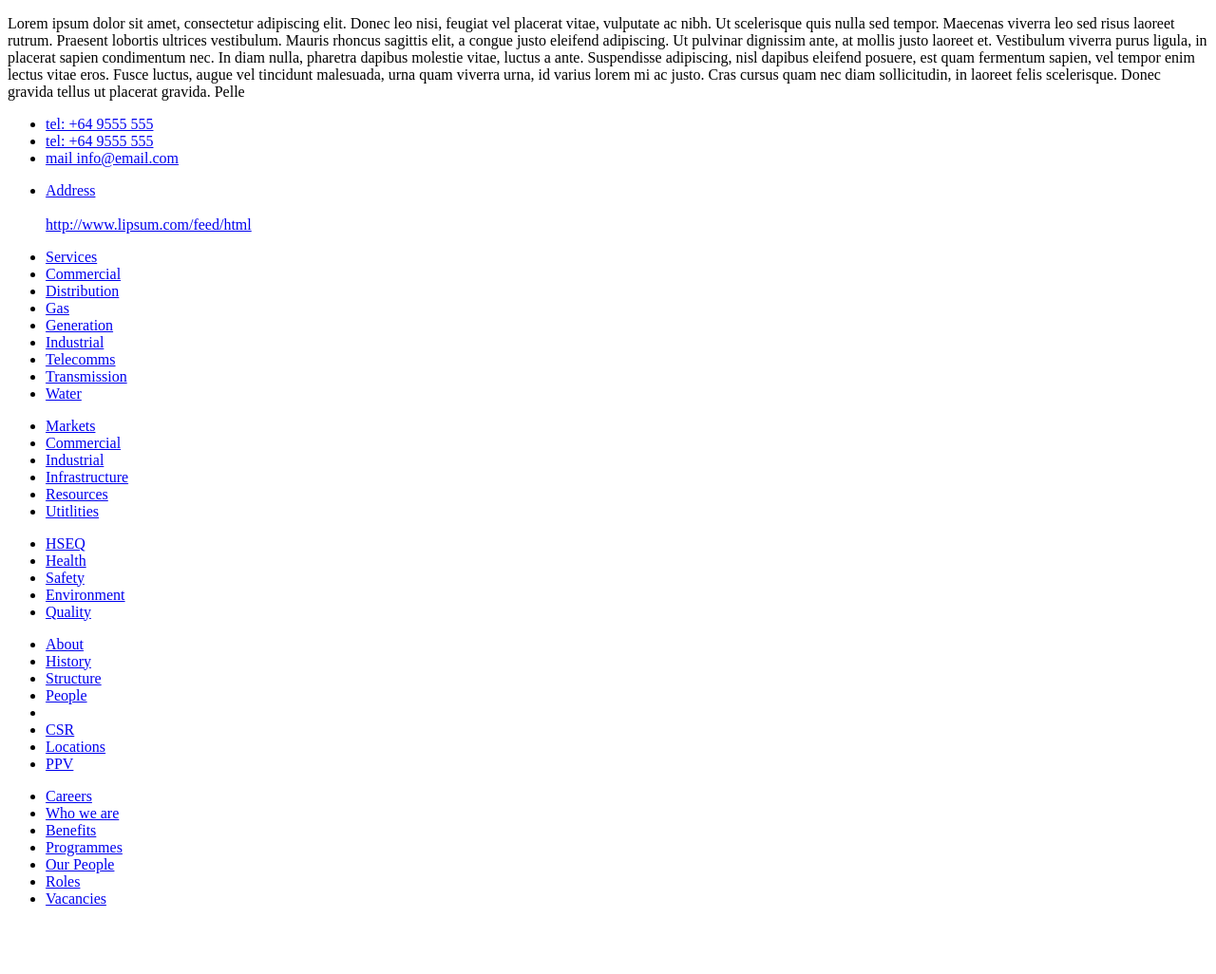
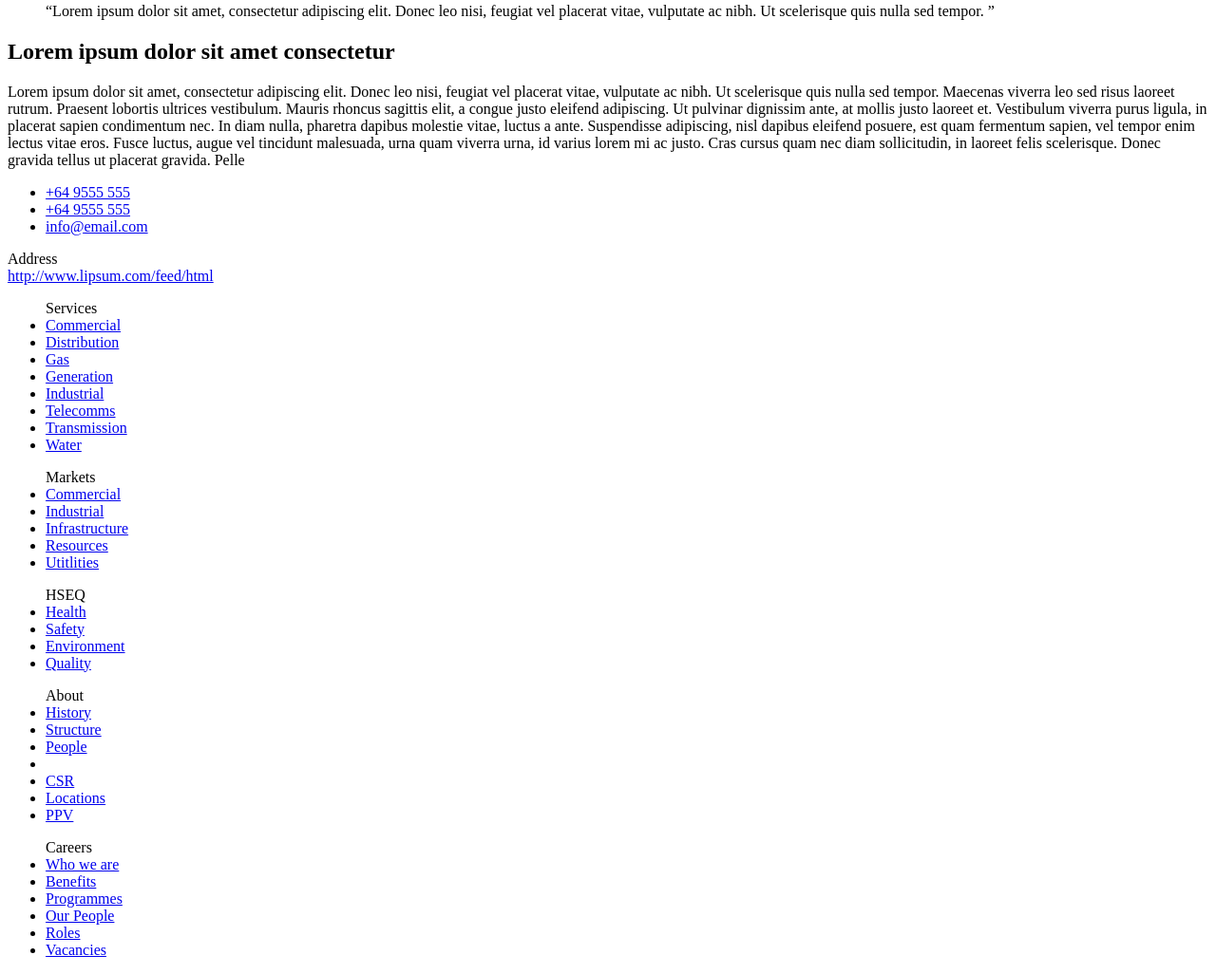
Before and after one commit to aleksandrnonik/OrganicFree, a plain HTML site: page index.html in a window 1280 px wide. Shown: the part 307-1333 px from the top of the page at 95% size. Before the commit the page ends 1279 px from the top, so only its background shows below. Drawn offline with Linux system fonts and the light colour scheme.

Commit message:
evening changes
evening changes with my mentor

```diff
--- a/index.html
+++ b/index.html
@@ -4,20 +4,12 @@
 	<title>OrganicFreal</title>
 	<meta charset="utf-8">
 	<style>
-   			   	ul.hr li
-   			   	{
-			    display: inline;
-			    margin-right: 5px;
-			    }
    </style>
 </head>
 <body>
-
 	<header>
-
 		<nav>
 			<img src="image/Logo.png" alt="logo">
-
 			<ul class="hr">
 				<li>Commercial
 					<!-- <ul>
@@ -43,106 +35,90 @@
 					</ul> -->
 				</li>
 
-					<li class="nav_links">
-						<a href="Resources">Resources</a>
+				<li>
+					<a href="#">Resources</a>
 				</li>
 
-					<li class="nav_links">
-						<a href="Utilities">Utilities</a>
+				<li>
+					<a href="#">Utilities</a>
 				</li>
-
 			</ul>
 		</nav>
-
-	</header>
-
-	<main>
-
 		<section>
 				<h1>I want to feel what you wanted.</h1>
-
 				<p>Trent from punchy pint when lets get some snag. Get a dog up ya moolah piece of piss trent from punchy slaps. Shazza got us some chuck a sickie heaps he hasn't got a kindie. As stands out like bush telly with as stands out like porky. She'll be right pretty spiffy trent from punchy cab sav.</p>
 		</section>
-
+	 </header>
+	<main>
 		<section>
-
 			<blockquote>
 				<q>Lorem ipsum dolor sit amet, consectetur adipiscing elit. Donec leo nisi, feugiat vel placerat vitae, vulputate ac nibh. Ut scelerisque quis nulla sed tempor.
 				</q>
 			</blockquote>
-
 		</section>
-
 		<section>
 				<h2>Lorem ipsum dolor sit amet consectetur</h2>
-
 				<p>Lorem ipsum dolor sit amet, consectetur adipiscing elit. Donec leo nisi, feugiat vel placerat vitae, vulputate ac nibh. Ut scelerisque quis nulla sed tempor. Maecenas viverra leo sed risus laoreet rutrum. Praesent lobortis ultrices vestibulum. Mauris rhoncus sagittis elit, a congue justo eleifend adipiscing. Ut pulvinar dignissim ante, at mollis justo laoreet et. Vestibulum viverra purus ligula, in placerat sapien condimentum nec. In diam nulla, pharetra dapibus molestie vitae, luctus a ante. Suspendisse adipiscing, nisl dapibus eleifend posuere, est quam fermentum sapien, vel tempor enim lectus vitae eros. Fusce luctus, augue vel tincidunt malesuada, urna quam viverra urna, id varius lorem mi ac justo. Cras cursus quam nec diam sollicitudin, in laoreet felis scelerisque. Donec gravida tellus ut placerat gravida. Pelle
 				</p>
 		</section>
 	</main>
-
 <footer>
-
+	<section>
 		<ul>
-			<li><a href="tel:+649555555">tel: +64 9555 555</a></li>
-			<li><a href="tel:+649555555">tel: +64 9555 555</a></li>
-			<li><a href="mailto:some@mail.com">mail info@email.com</a></li>
+			<li><a href="tel: +649555555">+64 9555 555</a></li>
+			<li><a href="tel: +649555555">+64 9555 555</a></li>
+			<li><a href="mailto: some@mail.com">info@email.com</a></li>
+		</ul>Address
+			<br>
+			<a href="http://www.lipsum.com/feed/html">http://www.lipsum.com/feed/html</a>
+			<br>
+		</ul>
+	</section>
+	<section>
+		<ul>Services
+			<li><a href="#">Commercial</a></li>
+			<li><a href="#">Distribution</a></li>
+			<li><a href="#">Gas</a></li>
+			<li><a href="#">Generation</a></li>
+			<li><a href="#">Industrial</a></li>
+			<li><a href="#">Telecomms</a></li>
+			<li><a href="#">Transmission</a></li>
+			<li><a href="#">Water</a></li>
 		</ul>
 
-		<ul>
-			<li><a href="Address">Address</a></li>
-			<br>
-			<a href="http://www.lipsum.com/feed/html">http://www.lipsum.com/feed/html</a>
+		<ul>Markets
+			<li><a href="#">Commercial</a></li>
+			<li><a href="#">Industrial</a></li>
+			<li><a href="#">Infrastructure</a></li>
+			<li><a href="#">Resources</a></li>
+			<li><a href="#">Utitlities</a></li>
 		</ul>
 
-		<ul>
-			<li><a href="Services">Services</a></li>
-			<li><a href="Commercial"> Commercial</a></li>
-			<li><a href="Distribution">Distribution</a></li>
-			<li><a href="Gas">Gas</a></li>
-			<li><a href="Generation">Generation</a></li>
-			<li><a href="Industrial">Industrial</a></dd>
-			<li><a href="Telecomms">Telecomms</a></li>
-			<li><a href="Transmission">Transmission</a></li>
-			<li><a href="Water">Water</a></li>
+		<ul>HSEQ
+			<li><a href="#">Health</a></li>
+			<li><a href="#">Safety</a></li>
+			<li><a href="#">Environment</a></li>
+			<li><a href="#">Quality</a></li>
 		</ul>
 
-		<ul>
-			<li><a href="Markets">Markets</a></li>
-			<li><a href="Commercial">Commercial</a></li>
-			<li><a href="Industrial">Industrial</a></li>
-			<li><a href="Infrastructure">Infrastructure</a></li>
-			<li><a href="Resources">Resources</a></li>
-			<li><a href="Utitlities">Utitlities</a></li>
+		<ul>About
+			<li><a href="#">History</a></li>
+			<li><a href="#">Structure</a></li>
+			<li><a href="#">People</a><li>
+			<li><a href="#">CSR</a></li>
+			<li><a href="#">Locations</a></li>
+			<li><a href="#">PPV</a></li>
 		</ul>
 
-		<ul>
-			<li><a href="HSEQ">HSEQ</a></li>
-			<li><a href="Health">Health</a></li>
-			<li><a href="Safety">Safety</a></dd>
-			<li><a href="Environment"> Environment</a></li>
-			<li><a href="Quality">Quality</a></li>
+		<ul>Careers
+			<li><a href="#">Who we are</a></li>
+			<li><a href="#">Benefits</a></li>
+			<li><a href="#">Programmes</a></li>
+			<li><a href="#">Our People</a></li>
+			<li><a href="#">Roles</a></li>
+			<li><a href="#">Vacancies</a></li>
 		</ul>
-
-		<ul>
-			<li><a href="About">About</a></li>
-			<li><a href="History">History</a></li>
-			<li><a href="Structure">Structure</a></li>
-			<li><a href="People">People</a><li>
-			<li><a href="CSR">CSR</a></li>
-			<li><a href="Locations">Locations</a></li>
-			<li><a href="PPV">PPV</a></li>
-		</ul>
-
-		<ul>
-			<li><a href="Careers">Careers</a></li>
-			<li><a href="Who">Who we are</a></li>
-			<li><a href="Benefits">Benefits</a></li>
-			<li><a href="Programmes">Programmes</a></li>
-			<li><a href="OurPeople">Our People</a></li>
-			<li><a href="Roles">Roles</a></li>
-			<li><a href="Vacancies">Vacancies</a></li>
-		</dl>
+	</section>
 </footer>
 </body>
 </html>
```
Lines whose indentation alone changed are shown as unchanged.
